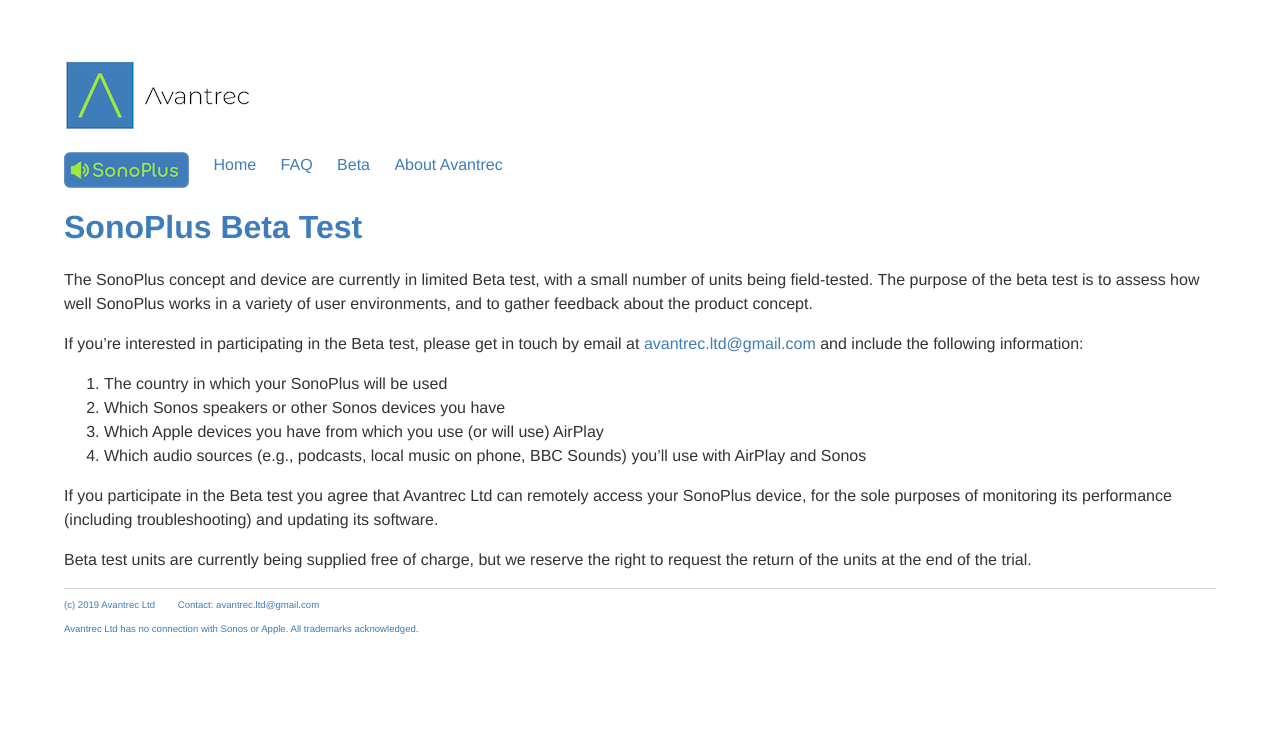
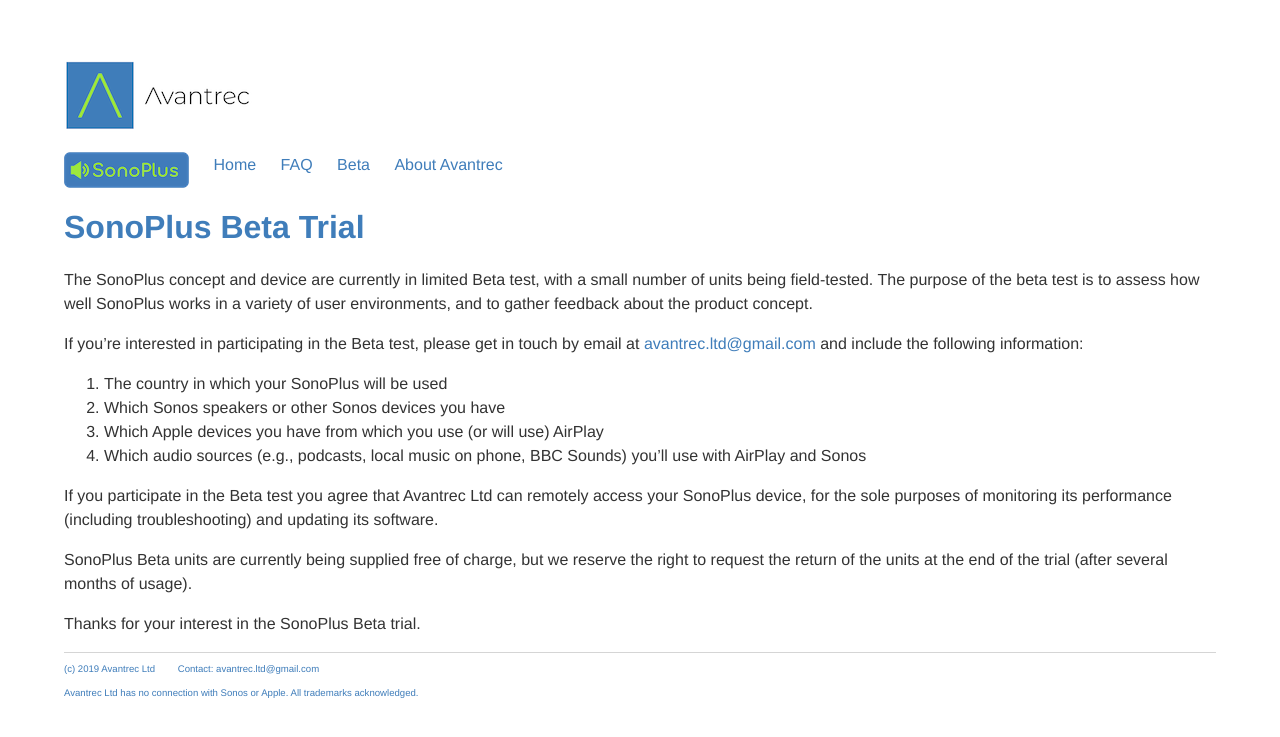
Before and after one commit to avantrec/avantrec.github.io, a Jekyll site: the page built from sonoplus-beta/index.md, in a window 1280 px wide. Shown: the top 737 px of the page. Built offline with Jekyll 4.4.1, drawn with Linux system fonts in a browser that asks for light colours.

Commit message:
Beta trial update

```diff
--- a/sonoplus-beta/index.md
+++ b/sonoplus-beta/index.md
@@ -3,7 +3,7 @@
 title: SonoPlus Beta
 ---
 
-# SonoPlus Beta Test
+# SonoPlus Beta Trial
 
 The SonoPlus concept and device are currently in limited Beta test, with a small number of units being field-tested. The purpose of the beta test is to assess how well SonoPlus works in a variety of user environments, and to gather feedback about the product concept.
 
@@ -16,4 +16,6 @@
 
 If you participate in the Beta test you agree that Avantrec Ltd can remotely access your SonoPlus device, for the sole purposes of monitoring its performance (including troubleshooting) and updating its software.
 
-Beta test units are currently being supplied free of charge, but we reserve the right to request the return of the units at the end of the trial.
+SonoPlus Beta units are currently being supplied free of charge, but we reserve the right to request the return of the units at the end of the trial (after several months of usage).
+
+Thanks for your interest in the SonoPlus Beta trial.
```
